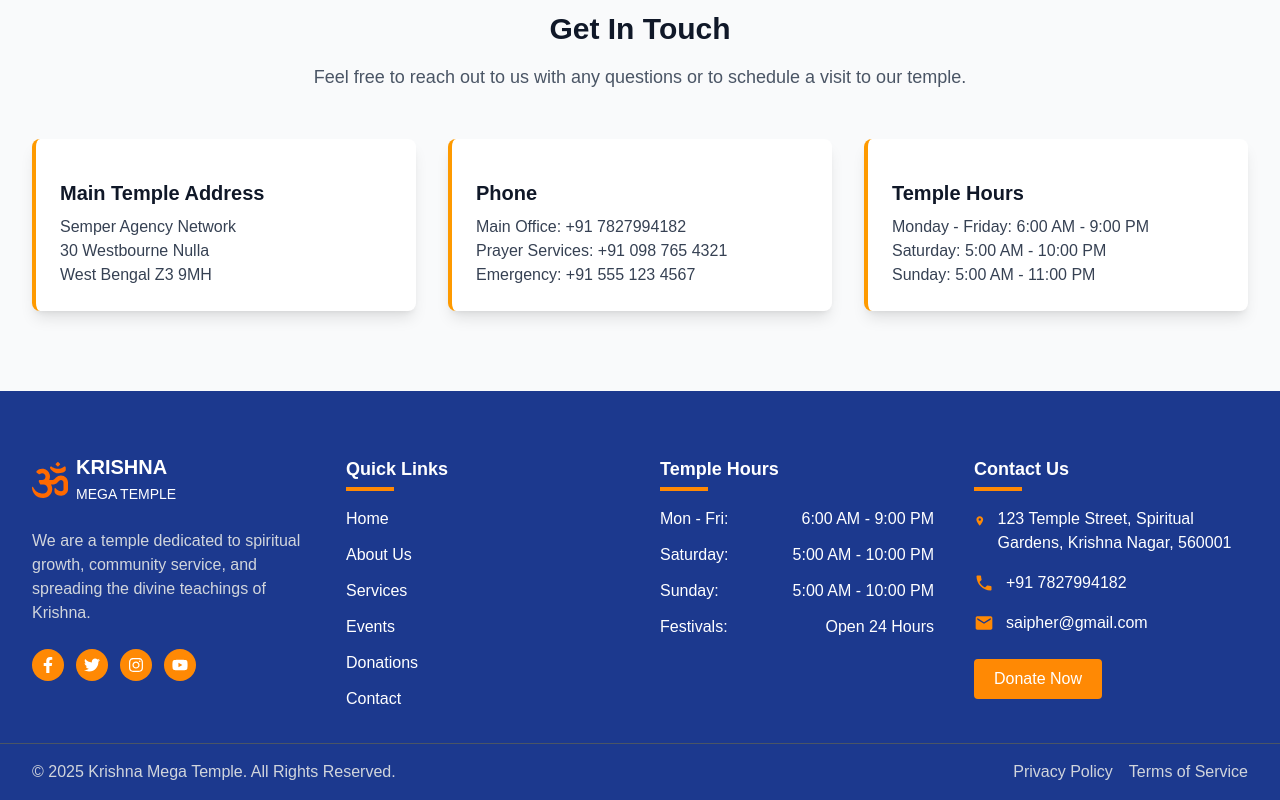
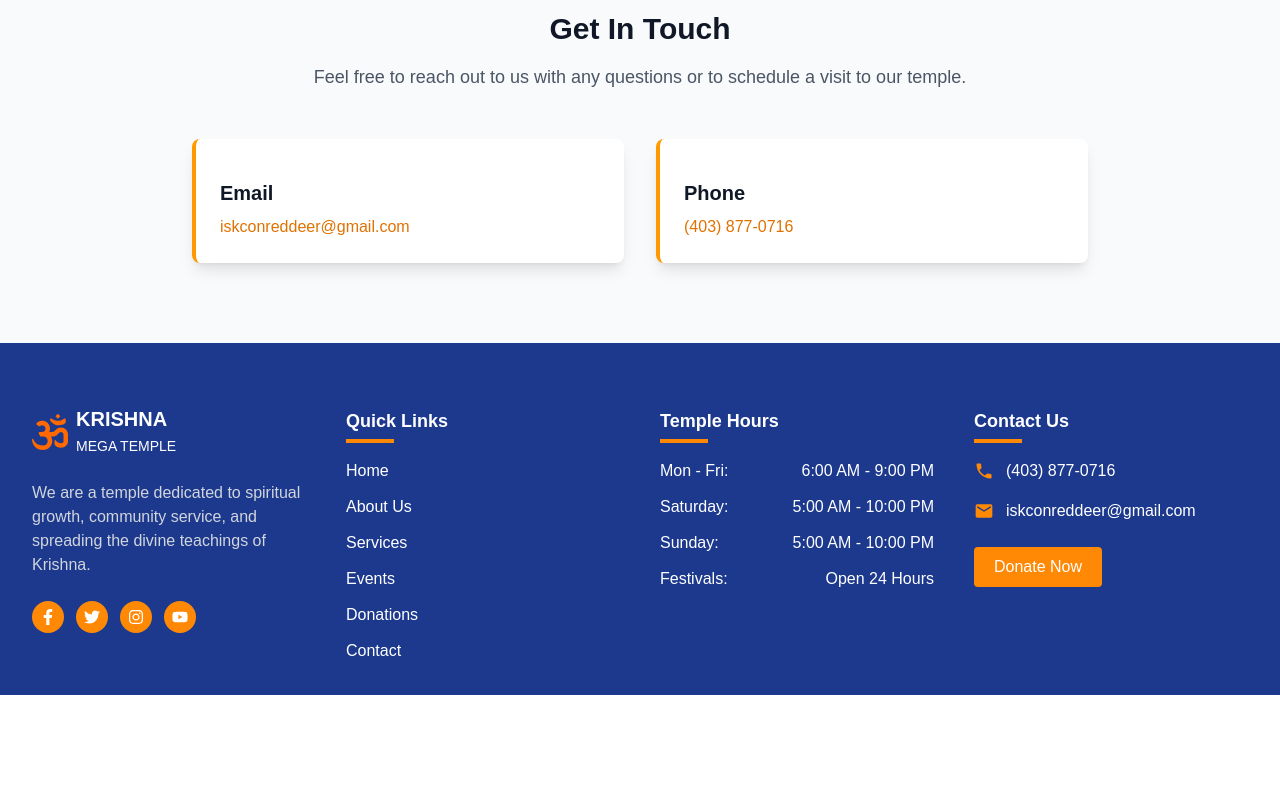
Before and after one commit to SaiPh3r/red-deer, a Next.js app: page /contact-us in a window 1280 px wide. Shown: the part 781-1581 px from the top of the page. After the commit the page ends 1476 px from the top, so only its background shows below. Built offline with nearby package versions, Linux system fonts and the light colour scheme.

Commit message:
contact us updated

```diff
--- a/app/contact-us/page.tsx
+++ b/app/contact-us/page.tsx
@@ -38,35 +38,26 @@ const ContactPage = () => {
           </p>
         </div>
 
-        <div className="grid grid-cols-1 md:grid-cols-2 lg:grid-cols-3 gap-8">
+        <div className="grid grid-cols-1 md:grid-cols-2 gap-8 max-w-4xl mx-auto">
           <div className="card bg-white p-6 rounded-lg shadow-lg border-l-4 border-amber-500 hover:shadow-xl transition-shadow duration-300">
             <div className="mb-4">
             </div>
-            <h3 className="text-xl font-bold text-gray-900 mb-2">Main Temple Address</h3>
+            <h3 className="text-xl font-bold text-gray-900 mb-2">Email</h3>
             <p className="text-gray-700">
-              Semper Agency Network<br />
-              30 Westbourne Nulla<br />
-              West Bengal Z3 9MH
+              <a href="mailto:iskconreddeer@gmail.com" className="text-amber-600 hover:text-amber-700 transition-colors">
+                iskconreddeer@gmail.com
+              </a>
             </p>
           </div>
+
           <div className="card bg-white p-6 rounded-lg shadow-lg border-l-4 border-amber-500 hover:shadow-xl transition-shadow duration-300">
             <div className="mb-4">
             </div>
             <h3 className="text-xl font-bold text-gray-900 mb-2">Phone</h3>
             <p className="text-gray-700">
-              Main Office: +91 7827994182<br />
-              Prayer Services: +91 098 765 4321<br />
-              Emergency: +91 555 123 4567
-            </p>
-          </div>
-          <div className="card bg-white p-6 rounded-lg shadow-lg border-l-4 border-amber-500 hover:shadow-xl transition-shadow duration-300">
-            <div className="mb-4">
-            </div>
-            <h3 className="text-xl font-bold text-gray-900 mb-2">Temple Hours</h3>
-            <p className="text-gray-700">
-              Monday - Friday: 6:00 AM - 9:00 PM<br />
-              Saturday: 5:00 AM - 10:00 PM<br />
-              Sunday: 5:00 AM - 11:00 PM
+              <a href="tel:+14038770716" className="text-amber-600 hover:text-amber-700 transition-colors">
+                (403) 877-0716
+              </a>
             </p>
           </div>
         </div>
--- a/components/Footer.tsx
+++ b/components/Footer.tsx
@@ -9,7 +9,6 @@ const Footer = () => {
     <footer className="bg-blue-900 text-white text-sm sm:text-base">
       <div className="max-w-7xl mx-auto px-4 sm:px-6 lg:px-8 pt-16 pb-8">
         <div className="grid grid-cols-1 sm:grid-cols-2 md:grid-cols-4 gap-10">
-
           <div>
             <div className="flex items-center mb-4 sm:mb-6">
               <span className="text-orange-500 text-3xl mr-2">
@@ -78,23 +77,24 @@ const Footer = () => {
               </li>
             </ul>
           </div>
+
           <div>
             <h3 className="text-lg font-bold mb-4 sm:mb-6 relative">
               Contact Us
               <span className="absolute bottom-0 left-0 w-12 h-1 bg-orange-400 -mb-2"></span>
             </h3>
             <ul className="space-y-4">
-              <li className="flex items-start">
-                <MdLocationOn className="text-orange-400 text-xl mr-3 mt-1" />
-                <span>123 Temple Street, Spiritual Gardens, Krishna Nagar, 560001</span>
-              </li>
               <li className="flex items-center">
                 <MdPhone className="text-orange-400 text-xl mr-3" />
-                <span>+91 7827994182</span>
+                <a href="tel:+14038770716" className="hover:text-orange-400 transition-colors duration-300">
+                  (403) 877-0716
+                </a>
               </li>
               <li className="flex items-center">
                 <MdEmail className="text-orange-400 text-xl mr-3" />
-                <span>saipher@gmail.com</span>
+                <a href="mailto:iskconreddeer@gmail.com" className="hover:text-orange-400 transition-colors duration-300">
+                  iskconreddeer@gmail.com
+                </a>
               </li>
             </ul>
             <div className="mt-6">
@@ -106,7 +106,7 @@ const Footer = () => {
         </div>
       </div>
 
-      <div className="border-t border-gray-600">
+      {/* <div className="border-t border-gray-600">
         <div className="max-w-7xl mx-auto px-4 sm:px-6 lg:px-8 py-4 flex flex-col sm:flex-row justify-between items-center gap-3 sm:gap-0">
           <p className="text-gray-300 text-center sm:text-left">© 2025 Krishna Mega Temple. All Rights Reserved.</p>
           <ul className="flex flex-wrap justify-center sm:justify-end gap-4">
@@ -114,7 +114,7 @@ const Footer = () => {
             <li><a href="#" className="text-gray-300 hover:text-orange-400 transition-colors duration-300">Terms of Service</a></li>
           </ul>
         </div>
-      </div>
+      </div> */}
     </footer>
   );
 };
```
